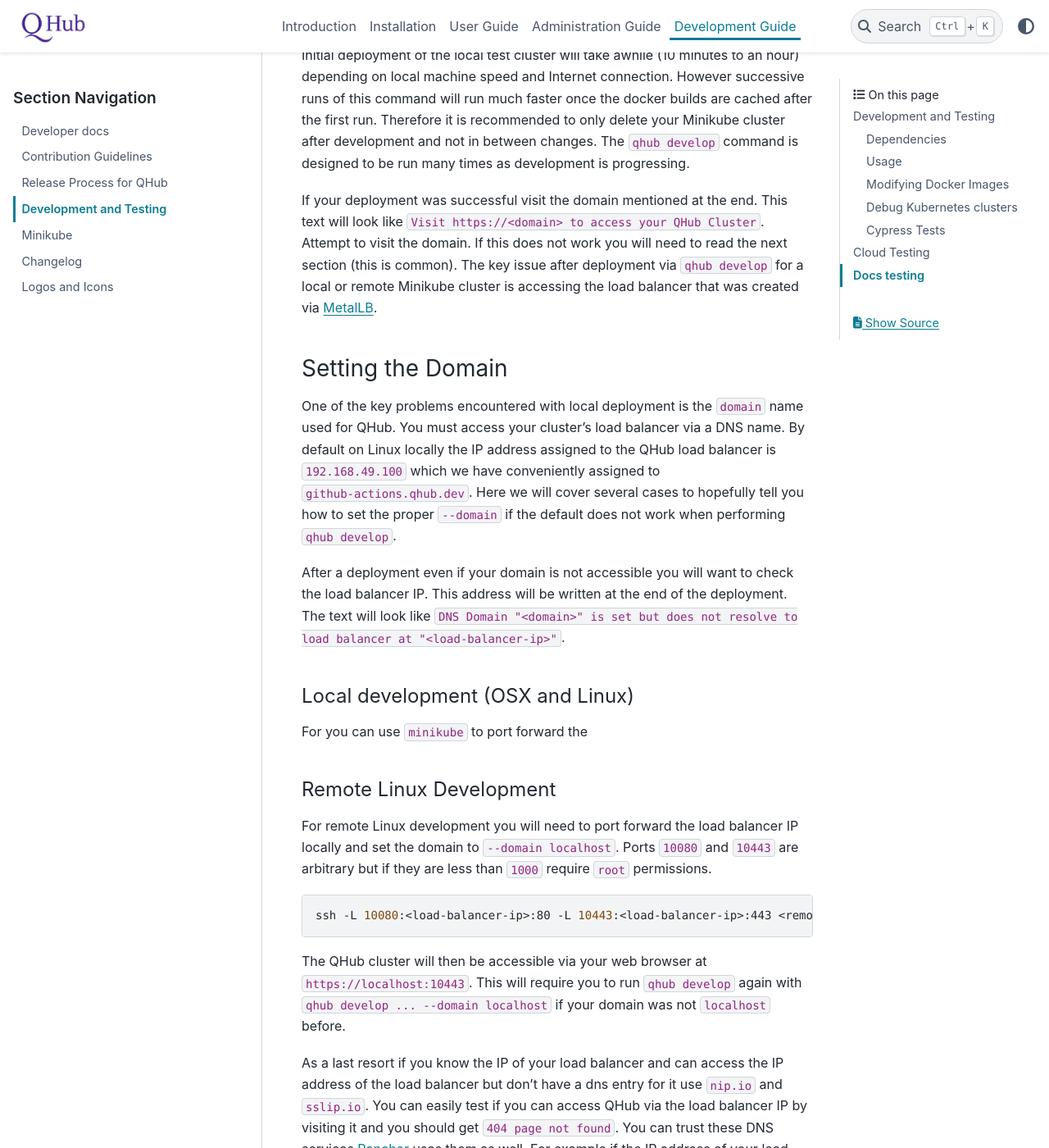
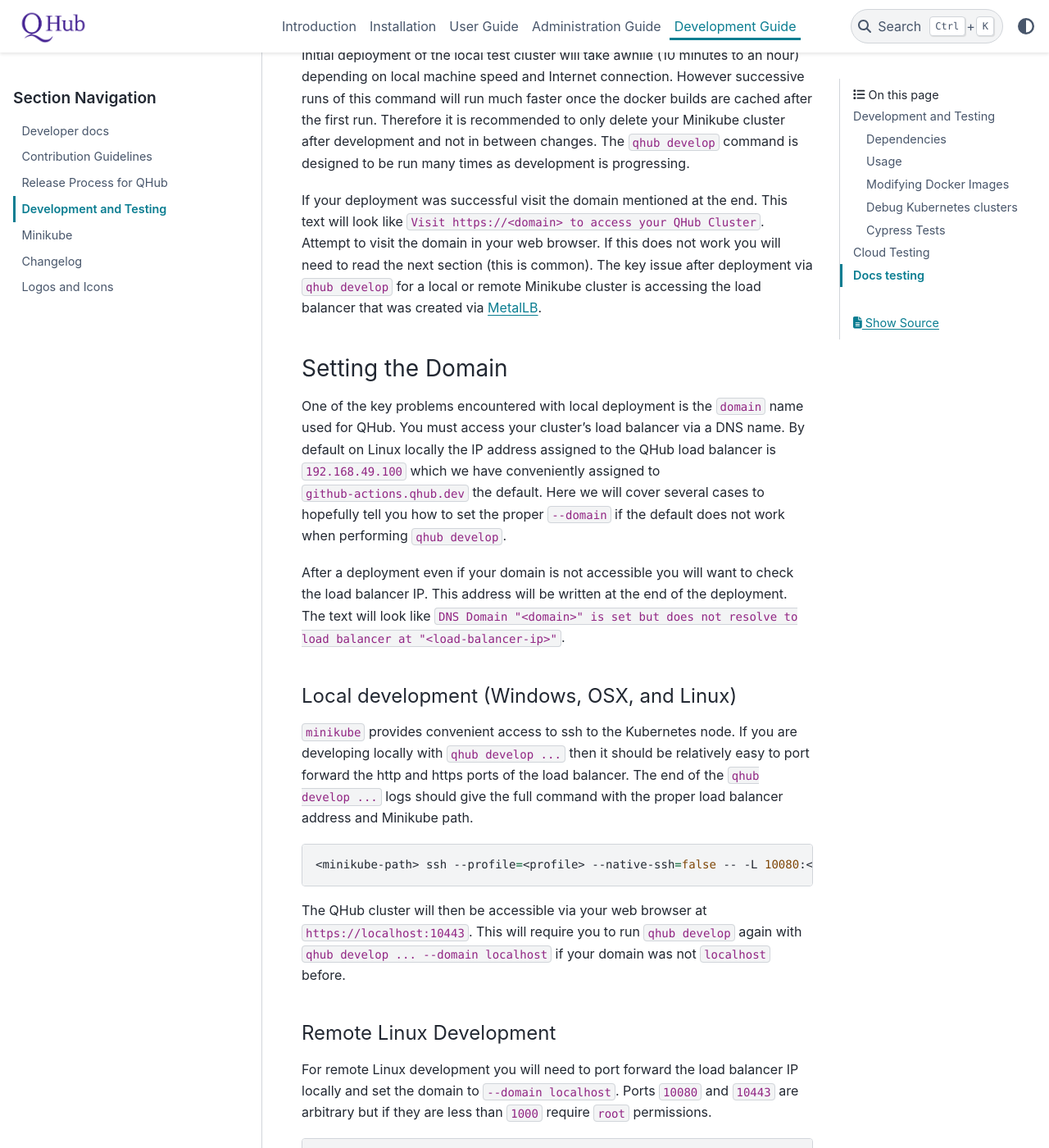
Before and after one commit to nebari-dev/nebari, a Sphinx documentation site: the page built from docs/source/dev_guide/testing.md, in a window 1280 px wide and 1400 px high, scrolled down 1854 px. Shown: the whole window at 82% size. Built offline with Sphinx 7.4.7 and the PyData theme 0.15.4, drawn with Linux system fonts in a browser that asks for light colours; some of the changed text lies outside the part shown.

Commit message:
Further docs on testing

````diff
--- a/docs/source/dev_guide/testing.md
+++ b/docs/source/dev_guide/testing.md
@@ -87,11 +87,11 @@
 
 If your deployment was successful visit the domain mentioned at the
 end. This text will look like `Visit https://<domain> to access your
-QHub Cluster`. Attempt to visit the domain. If this does not work you
-will need to read the next section (this is common). The key issue
-after deployment via `qhub develop` for a local or remote Minikube
-cluster is accessing the load balancer that was created via
-[MetalLB](https://metallb.universe.tf/).
+QHub Cluster`. Attempt to visit the domain in your web browser. If
+this does not work you will need to read the next section (this is
+common). The key issue after deployment via `qhub develop` for a local
+or remote Minikube cluster is accessing the load balancer that was
+created via [MetalLB](https://metallb.universe.tf/).
 
 ### Setting the Domain
 
@@ -99,18 +99,33 @@
 `domain` name used for QHub. You must access your cluster's load
 balancer via a DNS name. By default on Linux locally the IP address
 assigned to the QHub load balancer is `192.168.49.100` which we have
-conveniently assigned to `github-actions.qhub.dev`. Here we will cover
-several cases to hopefully tell you how to set the proper `--domain`
-if the default does not work when performing `qhub develop`.
+conveniently assigned to `github-actions.qhub.dev` the default. Here
+we will cover several cases to hopefully tell you how to set the
+proper `--domain` if the default does not work when performing `qhub
+develop`.
 
 After a deployment even if your domain is not accessible you will want
 to check the load balancer IP. This address will be written at the end
 of the deployment. The text will look like `DNS Domain "<domain>" is
 set but does not resolve to load balancer at "<load-balancer-ip>"`.
 
-#### Local development (OSX and Linux)
+#### Local development (Windows, OSX, and Linux)
 
-For you can use `minikube` to port forward the
+`minikube` provides convenient access to ssh to the Kubernetes
+node. If you are developing locally with `qhub develop ...` then it
+should be relatively easy to port forward the http and https ports of
+the load balancer. The end of the `qhub develop ...` logs should give
+the full command with the proper load balancer address and Minikube
+path.
+
+```shell
+<minikube-path> ssh --profile=<profile> --native-ssh=false -- -L 10080:<load-balancer-ip>:80 -L 10443:<load-balancer-ip>:443
+```
+
+The QHub cluster will then be accessible via your web browser at
+`https://localhost:10443`. This will require you to run `qhub develop`
+again with `qhub develop ... --domain localhost` if your domain was
+not `localhost` before.
 
 #### Remote Linux Development
 
@@ -128,6 +143,8 @@
 again with `qhub develop ... --domain localhost` if your domain was
 not `localhost` before.
 
+#### Custom DNS Domain
+
 As a last resort if you know the IP of your load balancer and can
 access the IP address of the load balancer but don't have a dns entry
 for it use `nip.io` and `sslip.io`. You can easily test if you can
@@ -135,9 +152,10 @@
 `404 page not found`. You can trust these DNS services
 [Rancher](https://rancher.com/docs/rancher/v2.5/en/k8s-in-rancher/load-balancers-and-ingress/ingress/#automatically-generate-a-sslip-io-hostname)
 uses them as well. For example if the IP address of your load balancer
-is `X.Y.Z.W` set the domain to `--domain X.Y.Z.W.sslip.io`.
+is `X.Y.Z.W` set the domain to `--domain X.Y.Z.W.sslip.io`. This will
+require a redeployment of `qhub develop ...`.
 
-### Additional Options
+### Additional CLI Options
 
 Effort was put into minimizing the number of options for `qhub
 develop`. Here we will outline convenient options for further testing.
````
